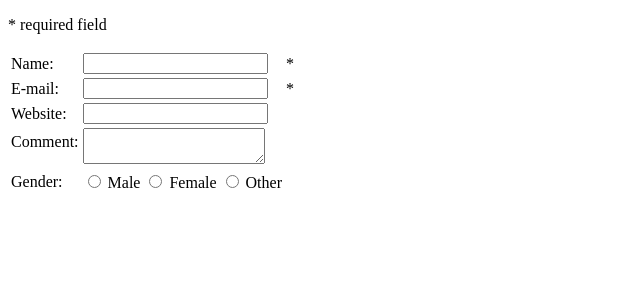
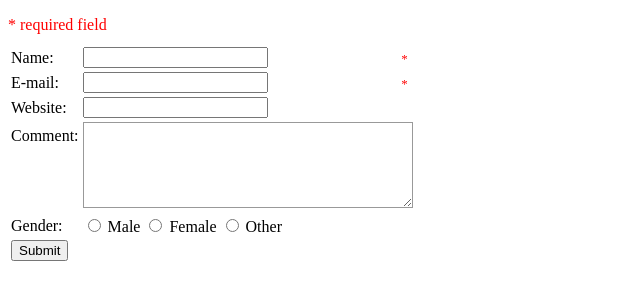
Before and after one commit to imtiaz478/WTech_Spring25-26, a PHP site: page / in a window 1280 px wide. Shown: the top 300 px of the page, without its empty margins (0-640 px from the left). Run offline with PHP 8.4, Linux system fonts and the light colour scheme; the template is opened without the code that fills it, so the values that code supplies are empty.

Commit message:
frontend done

```diff
--- a/class-work/view/index.php
+++ b/class-work/view/index.php
@@ -8,7 +8,33 @@ include "../controller/indexValidation.php";
     <meta charset="UTF-8">
     <meta name="viewport" content="width=device-width, initial-scale=1.0">
     <title>Registration Form</title>
+    <style>
+        .required-note {
+            color: red;
+            margin-bottom: 10px;
+        }
 
+        textarea {
+            border: 1px solid #999;
+            padding: 2px 4px;
+            font-size: 13px;
+            width: 200px;
+        }
+
+        textarea {
+            width: 320px;
+            height: 80px;
+            resize: vertical;
+        }
+        .star {
+            color: red;
+            font-size: 13px;
+        }
+        .error-msg {
+            color: red;
+            font-size: 12px;
+        }
+    </style>
 </head>
 <body>
 <p class="required-note">* required field</p>
@@ -46,6 +72,10 @@ include "../controller/indexValidation.php";
                     </td>
             </tr>
 
+            <tr>
+                    <td><input type = "submit" id = "submit" name = "submit" value="Submit"> </td>
+                </tr>
+
 
 
 
```
